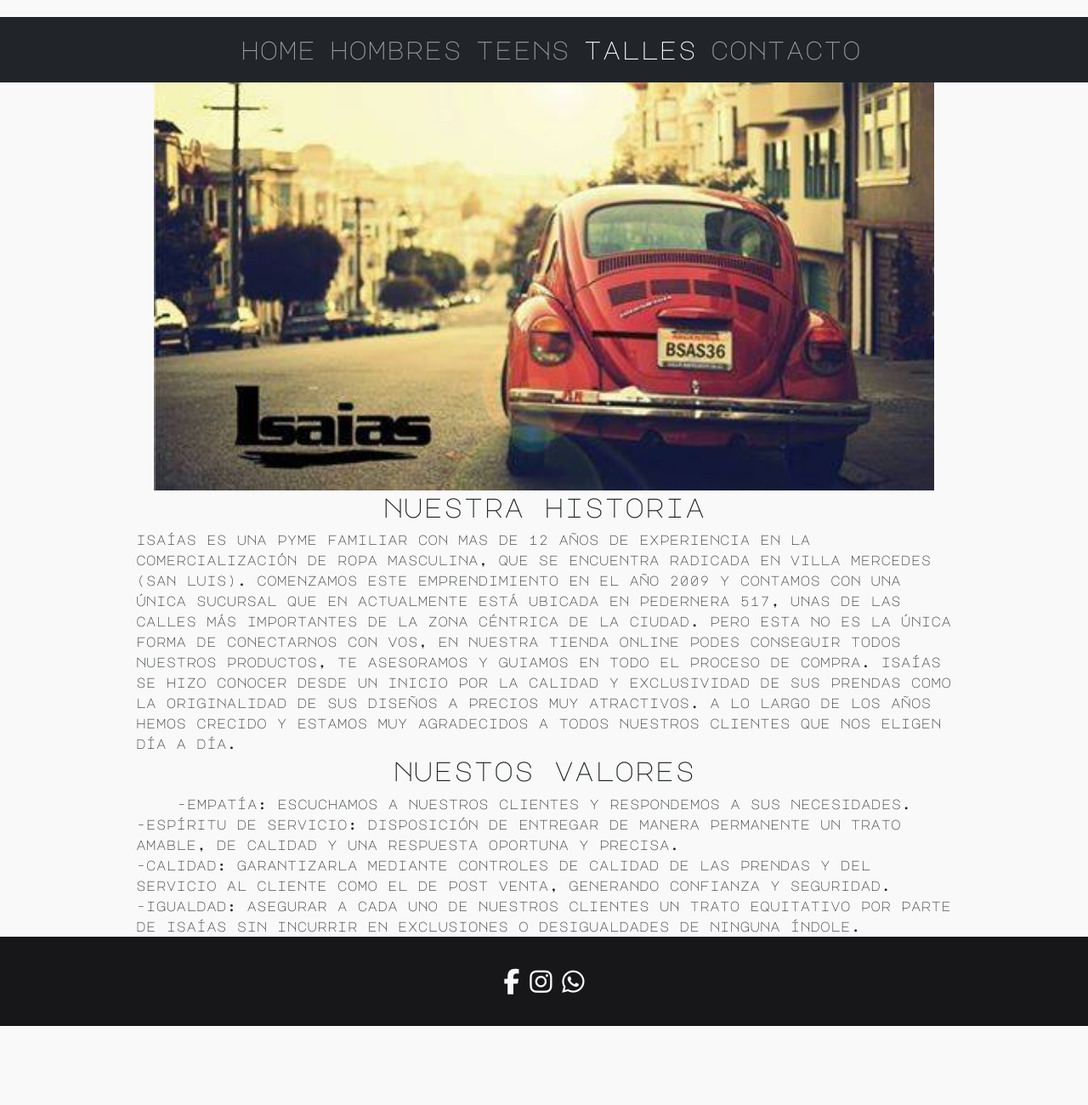
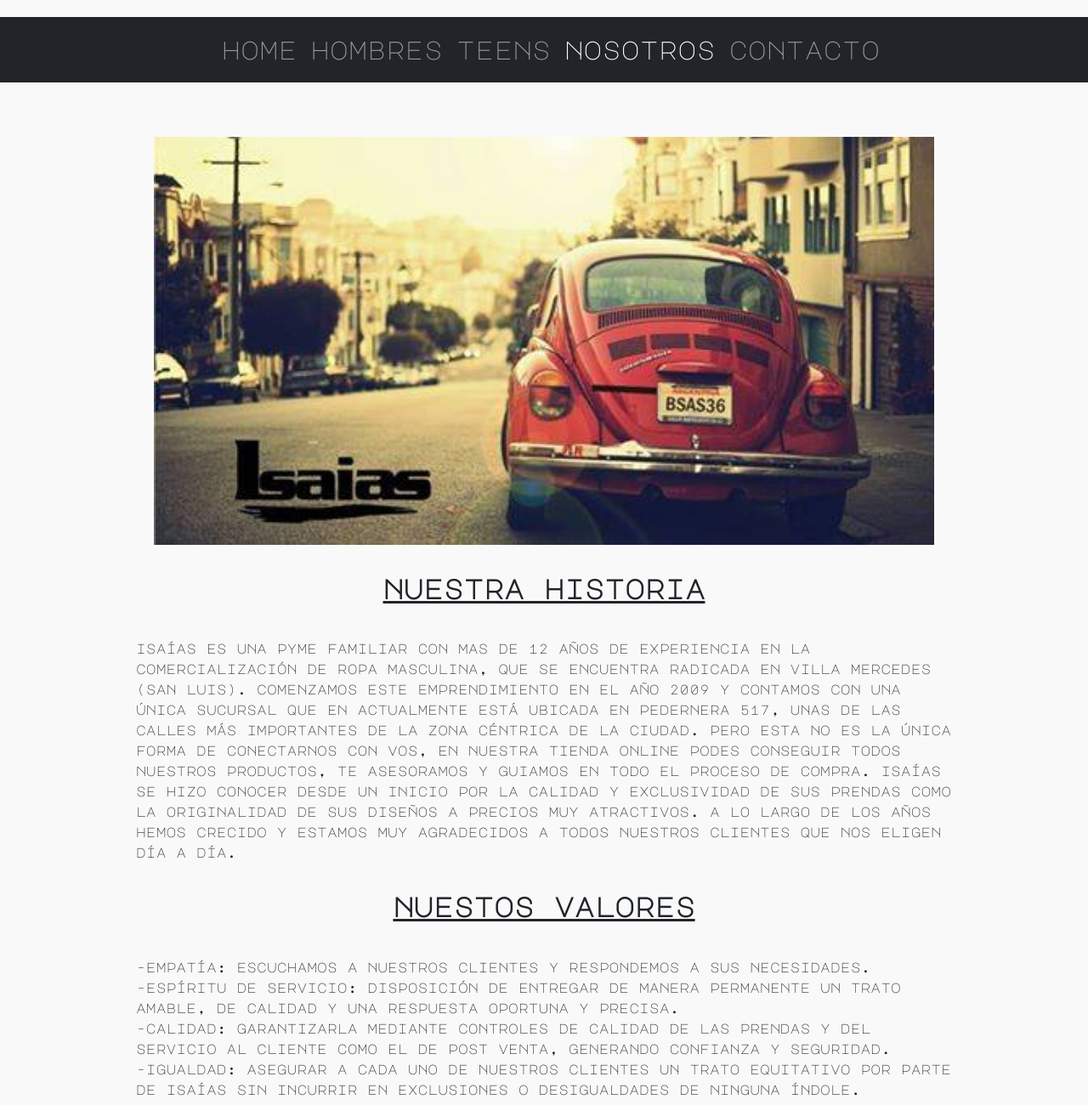
Before and after one commit to dperucca/coderhouse, a website: page paginas/talles.html in a window 1280 px wide. Shown: the part 180-1480 px from the top of the page at 85% size. Before the commit the page ends 1387 px from the top, so only its background shows below. Drawn offline with nearby package versions, Linux system fonts and the light colour scheme.

Commit message:
commit entrega

```diff
--- a/paginas/talles.html
+++ b/paginas/talles.html
@@ -41,7 +41,7 @@
                             <a class="nav-link" href="./ninos.html">teens</a>
                         </li>
                         <li class="nav-item">
-                            <a class="nav-link active" href="talles.html">talles</a>
+                            <a class="nav-link active" href="talles.html">nosotros</a>
                         </li>
                         <li class="nav-item">
                             <a class="nav-link" href="./contacto.html">contacto</a>
@@ -53,26 +53,29 @@
     </header>
 
     <main class="QuienesSomos">
-        <img src="../imagenes/portadaQSomos.jpg" alt="img isaias">
-        <h2>nuestra historia</h2>
-        <div>
+        <img class="img-fluid" src="../imagenes/portadaQSomos.jpg" alt="img isaias">
+        <h2 class="fw-bold text-decoration-underline">nuestra historia</h2>
+        <div class="historia">
             isaías es una pyme familiar con mas de 12 años de experiencia en la comercialización de ropa masculina, que se encuentra radicada en villa mercedes (san luis).
             comenzamos este emprendimiento en el año 2009 y contamos con una única sucursal que en actualmente está ubicada en pedernera 517, unas de las calles más importantes de la zona céntrica de la ciudad.
             pero esta no es la única forma de conectarnos con vos, en nuestra tienda online podes conseguir todos nuestros productos, te asesoramos y guiamos en todo el proceso de compra.
             isaías se hizo conocer desde un inicio por la calidad y exclusividad de sus prendas como la originalidad de sus diseños a precios muy atractivos.
             a lo largo de los años hemos crecido y estamos muy agradecidos a todos nuestros clientes que nos eligen día a día.
         </div>
-        <h2>nuestos valores</h2>
+        <h2 class="fw-bold text-decoration-underline">nuestos valores</h2>
+        <div class="valores">
             <div>
                 -empatía: escuchamos a nuestros clientes y respondemos a sus necesidades.
             </div>
             <div>
                 -espíritu de servicio: disposición de entregar de manera permanente un trato amable, de calidad y una respuesta oportuna y precisa.
             </div>
-        <div>-calidad: garantizarla mediante controles de calidad de las prendas y del servicio al cliente como el de post venta, generando confianza y seguridad.
+            <div>
+                -calidad: garantizarla mediante controles de calidad de las prendas y del servicio al cliente como el de post venta, generando confianza y seguridad.
             </div>
             <div>
                 -igualdad: asegurar a cada uno de nuestros clientes un trato equitativo por parte de isaías sin incurrir en exclusiones o desigualdades de ninguna índole.
+            </div>
         </div>
     </main>
 
--- a/sass/main.scss
+++ b/sass/main.scss
@@ -122,12 +122,29 @@ header {
   flex-direction: column;
   flex-wrap: wrap;
   align-items: center;
-  margin: auto 10rem;
+  margin: 2rem 10rem;
 }
 
 .QuienesSomos img{
   height: 30rem;
   width: auto;
+  margin: 2rem auto;
+
+}
+
+.historia{
+  display: flex;
+  flex-direction: column;
+  justify-content: flex-start;
+  margin: 2rem auto;
+
+}
+
+.valores{
+  display: flex;
+  flex-direction: column;
+  justify-content: flex-start;
+  margin: 2rem auto;
 }
 
 footer {
```
Also changed, not shown: index.html (+1 -1 lines), paginas/contacto.html (+15 -23 lines), paginas/hombres.html (+1 -1 lines), paginas/ninos.html (+1 -1 lines), estilos/style.css. Lines whose indentation alone changed are shown as unchanged.
